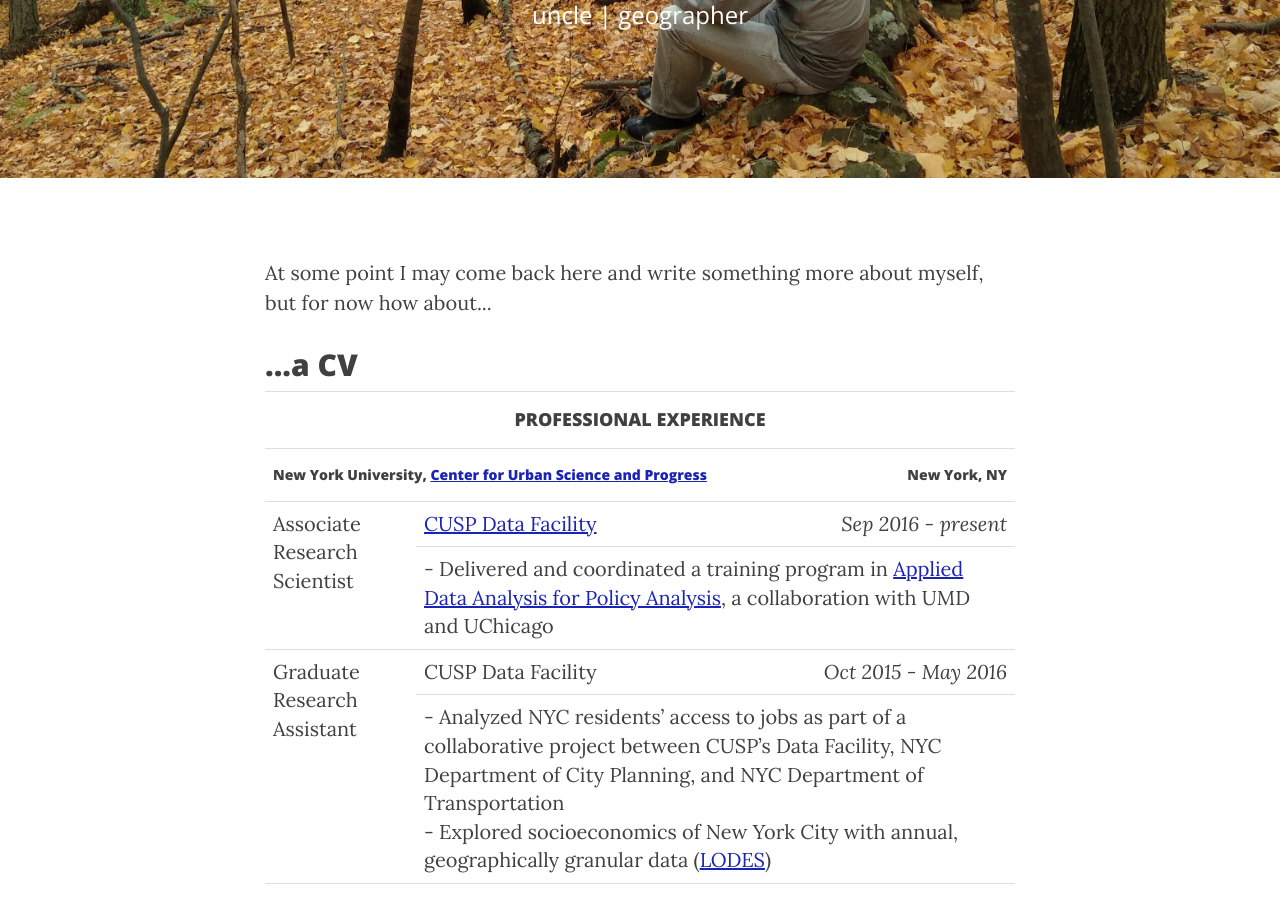
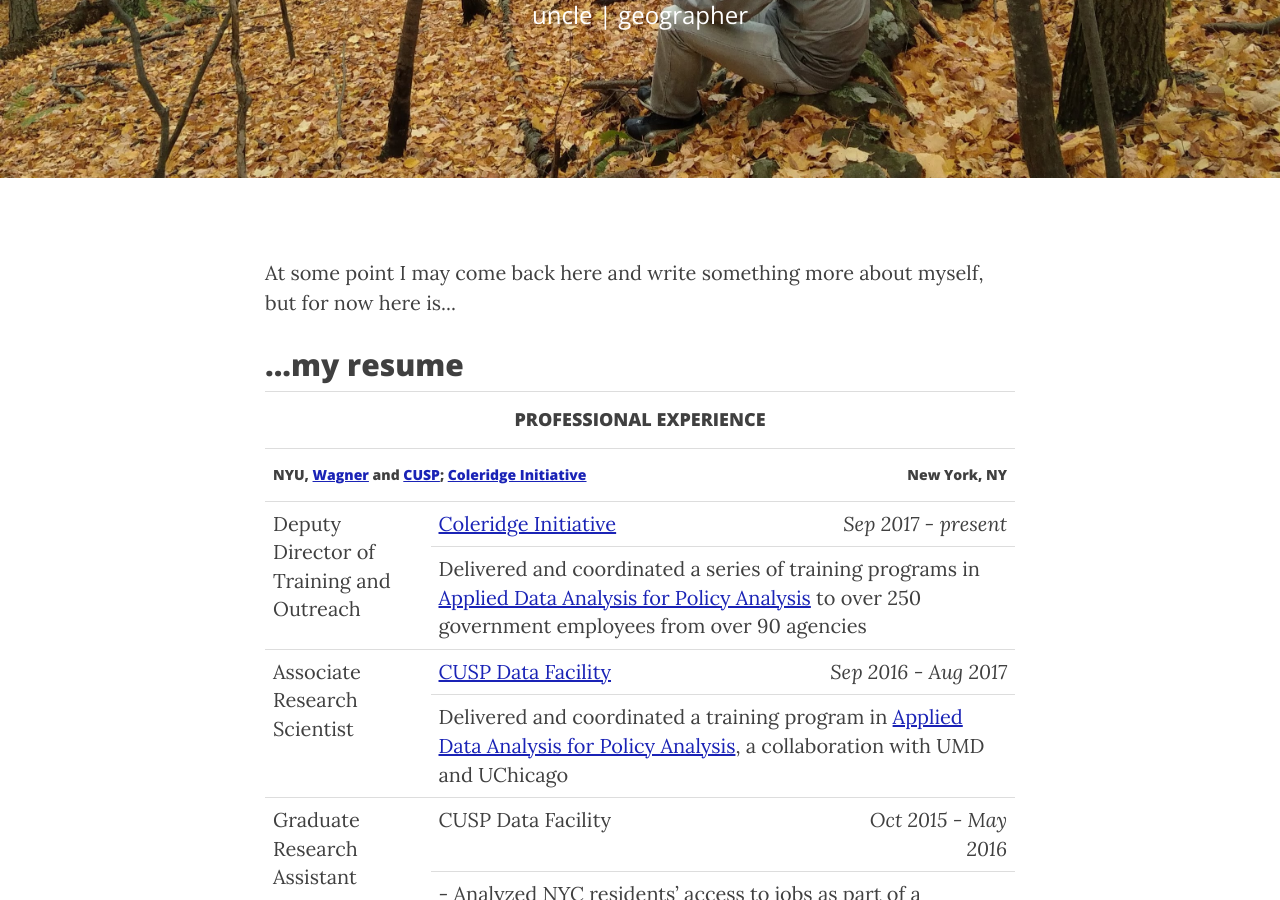
Before and after one commit to claytonrsh/claytonrsh.github.io, a Jekyll site: the page built from about.html, in a window 1280 px wide and 900 px high, scrolled down 270 px. Built offline with Jekyll 4.4.1, drawn with Linux system fonts in a browser that asks for light colours; nearby versions of some CDN libraries.

Commit message:
update resume

```diff
--- a/about.html
+++ b/about.html
@@ -5,21 +5,32 @@ description: "uncle | geographer"
 header-img: "img/about-bg.jpg"
 ---
 <!--div class="fa"-->
-<p>At some point I may come back here and write something more about myself, but for now how about...</p>
-<h2>...a CV</h2>
+<p>At some point I may come back here and write something more about myself, but for now here is...</p>
+<h2>...my resume</h2>
 <table id="cv-table" data-classes="table">
   <tr>
     <th style="text-align:center" colspan="3"><h4>PROFESSIONAL EXPERIENCE</h4></th>
   </tr  style="border-color: transparent"><tr>
-    <th colspan="2"><h5>New York University, <a href="http://cusp.nyu.edu/" target="_blank" style="text-decoration: underline; color: #1A23B6">Center for Urban Science and Progress</a></h5></th>
-    <th style="text-align:right"><h5>New York, NY</h5></th>
+    <th colspan="2"><h5>NYU, <a href="https://wagner.nyu.edu/" target="_blank" style="text-decoration: underline; color: #1A23B6">Wagner</a><a> and </a><a href="http://cusp.nyu.edu/" target="_blank" style="text-decoration: underline; color: #1A23B6">CUSP</a>;
+      <a href="http://coleridgeinitiative.org/" target="_blank" style="text-decoration: underline; color: #1A23B6">Coleridge Initiative</a></h5>
+    </th>
+    <th style="text-align:right"><h5>New York, NY</h5>
+    </th>
   </tr><tr>
+    <td rowspan="2">Deputy Director of Training and Outreach</td>
+    <td><a href="http://coleridgeinitiative.org/" target="_blank" style="text-decoration: underline; color: #1A23B6">Coleridge Initiative </a></td>
+    <td style="text-align:right"><i>Sep 2017 - present</i></td>
+  </tr><tr>
+    <td colspan="2">
+      Delivered and coordinated a series of training programs in <a href="http://coleridgeinitiative.org/training" target="_blank" style="text-decoration: underline; color: #1A23B6">Applied Data Analysis for Policy Analysis</a> to over 250 government employees from over 90 agencies</td>
+  </tr>
+  <tr>
     <td rowspan="2">Associate Research Scientist</td>
     <td><a href="https://datahub.cusp.nyu.edu" target="_blank" style="text-decoration: underline; color: #1A23B6">CUSP Data Facility</a></td>
-    <td style="text-align:right"><i>Sep 2016 - present</i></td>
+    <td style="text-align:right"><i>Sep 2016 - Aug 2017</i></td>
   </tr><tr>
     <td colspan="2">
-      - Delivered and coordinated a training program in <a href="http://dataanalytics.umd.edu" target="_blank" style="text-decoration: underline; color: #1A23B6">Applied Data Analysis for Policy Analysis</a>, a collaboration with UMD and UChicago
+      Delivered and coordinated a training program in <a href="http://dataanalytics.umd.edu" target="_blank" style="text-decoration: underline; color: #1A23B6">Applied Data Analysis for Policy Analysis</a>, a collaboration with UMD and UChicago
     </td>
   </tr>
   <tr>
```
